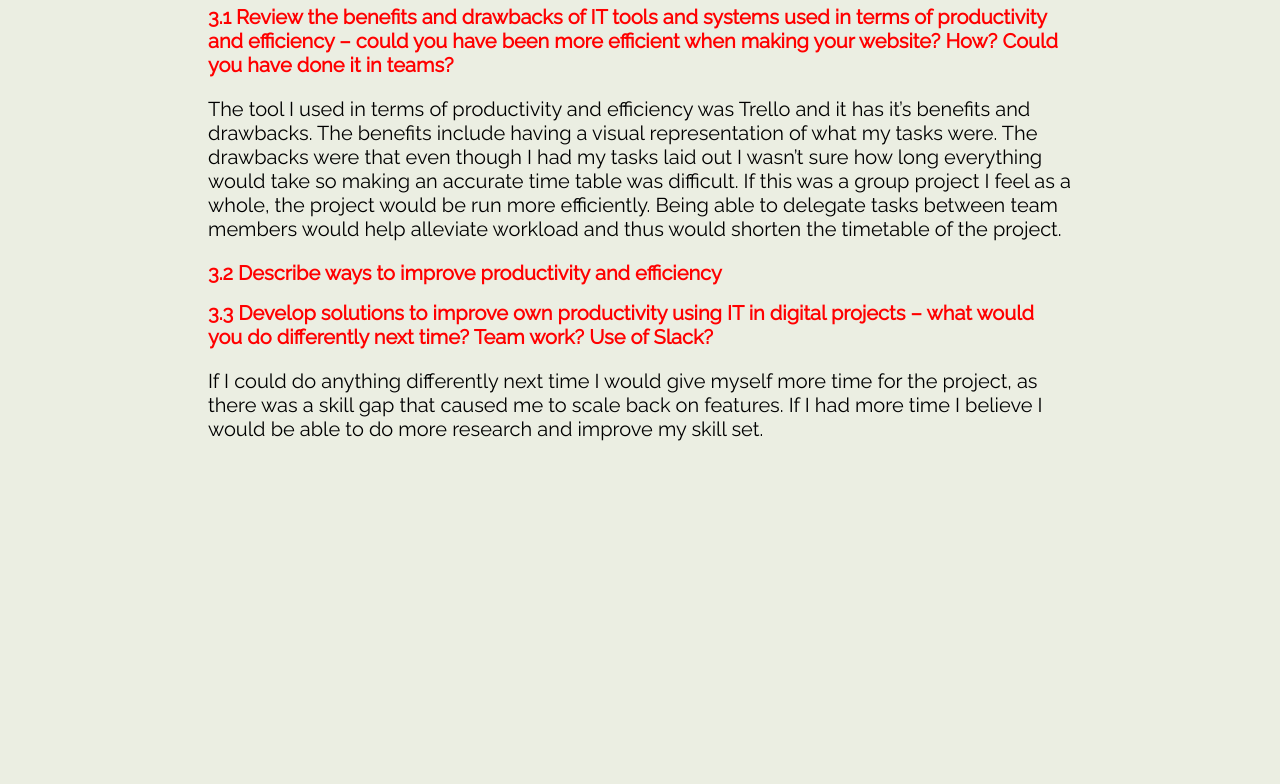
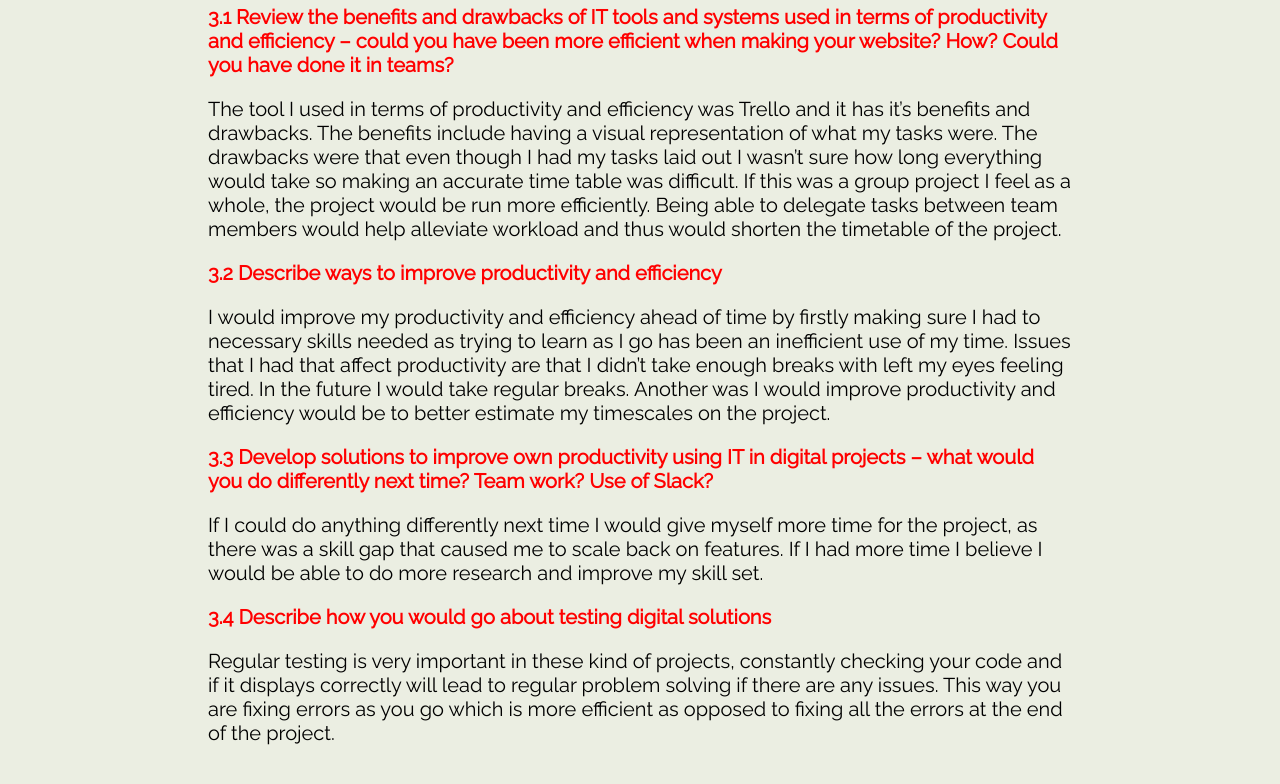
Before and after one commit to peteacron/website-project, a plain HTML site: page unit1outcome3.html in a window 1280 px wide. Shown: the part 304-1088 px from the top of the page. Before the commit the page ends 973 px from the top, so only its background shows below. Drawn offline with Linux system fonts and the light colour scheme; a web font is replaced by a local one.

Commit message:
Add files via upload

```diff
--- a/unit1outcome3.html
+++ b/unit1outcome3.html
@@ -25,9 +25,16 @@
 
 
 <h2>3.2 Describe ways to improve productivity and efficiency</h2>
+<p>I would improve my productivity and efficiency ahead of time by firstly making sure I had to necessary skills needed as trying to learn as I go has been an inefficient use of my time. Issues that I had that affect productivity are that I didn’t take enough breaks with left my eyes feeling tired. In the future I would take regular breaks. Another was I would improve productivity and efficiency would be to better estimate my timescales on the project.
 
+</p>
 
 
 <h2>3.3 Develop solutions to improve own productivity using IT in digital projects – what would you do differently next time? Team work? Use of Slack?</h2>
 
 <p>If I could do anything differently next time I would give myself more time for the project, as there was a skill gap that caused me to scale back on features. If I had more time I believe I would be able to do more research and improve my skill set.</p>
+
+
+<h2>3.4 Describe how you would go about testing digital solutions</h2>
+
+<p>Regular testing is very important in these kind of projects, constantly checking your code and if it displays correctly will lead to regular problem solving if there are any issues. This way you are fixing errors as you go which is more efficient as opposed to fixing all the errors at the end of the project.</p>
```
Also changed, not shown: unit1outcome1.html (+0 -6 lines), unit2outcome1.html (+6 -0 lines).
